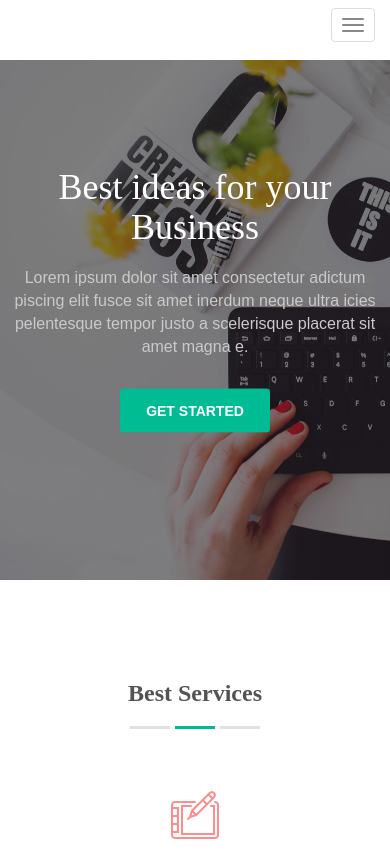
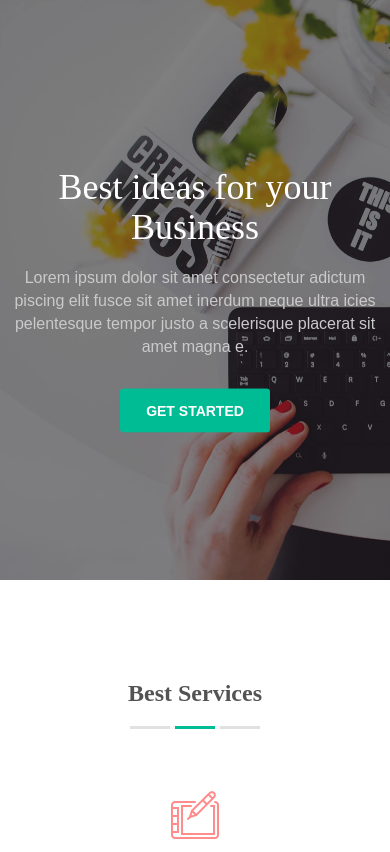
Before and after one commit to KR-TEAM-ALL/web-comgroup, a plain HTML site: page index.html in a window 390 px wide. Shown: the top 852 px of the page. Drawn offline with Linux system fonts and the light colour scheme; files whose address does not match are found by name; a web font is replaced by a local one.

Commit message:
로고 부분 삭제, home을 메인으로 변경

```diff
--- a/index.html
+++ b/index.html
@@ -50,24 +50,10 @@
   </div>
   <!-- End Preloader -->
 
-
-  <nav class="navbar navbar-default navbar-fixed-top navbar-custom">
-    <div class="container">
-      <!-- Brand and toggle get grouped for better mobile display -->
-      <div class="navbar-header">
-        <button type="button" class="navbar-toggle collapsed" data-toggle="collapse" data-target="#bs-example-navbar-collapse-1">
-          <span class="sr-only">Toggle navigation</span>
-          <span class="icon-bar"></span>
-          <span class="icon-bar"></span>
-          <span class="icon-bar"></span>
-        </button>
-        <a class="navbar-brand" href="#">Delex</a>
-      </div>
-
       <!-- Collect the nav links, forms, and other content for toggling -->
       <div class="collapse navbar-collapse" id="bs-example-navbar-collapse-1">
         <ul class="nav navbar-nav navbar-right">
-          <li><a href="#home">Home</a></li>
+          <li><a href="#home">메인</a></li>
           <li><a href="#services">Services</a></li>
           <li><a href="#twitter_tweet">Testimonials</a></li>
           <li><a href="#contact">Contact</a></li>
```
